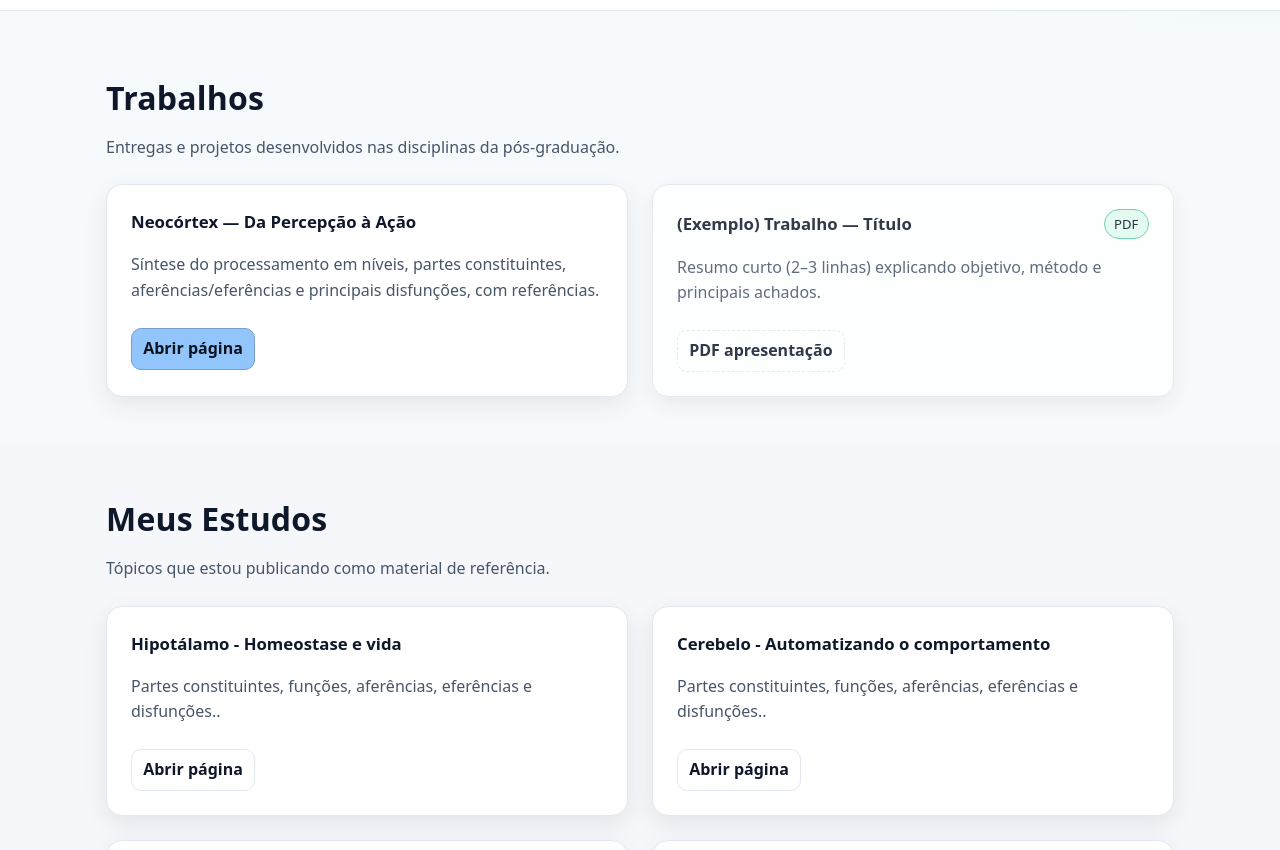
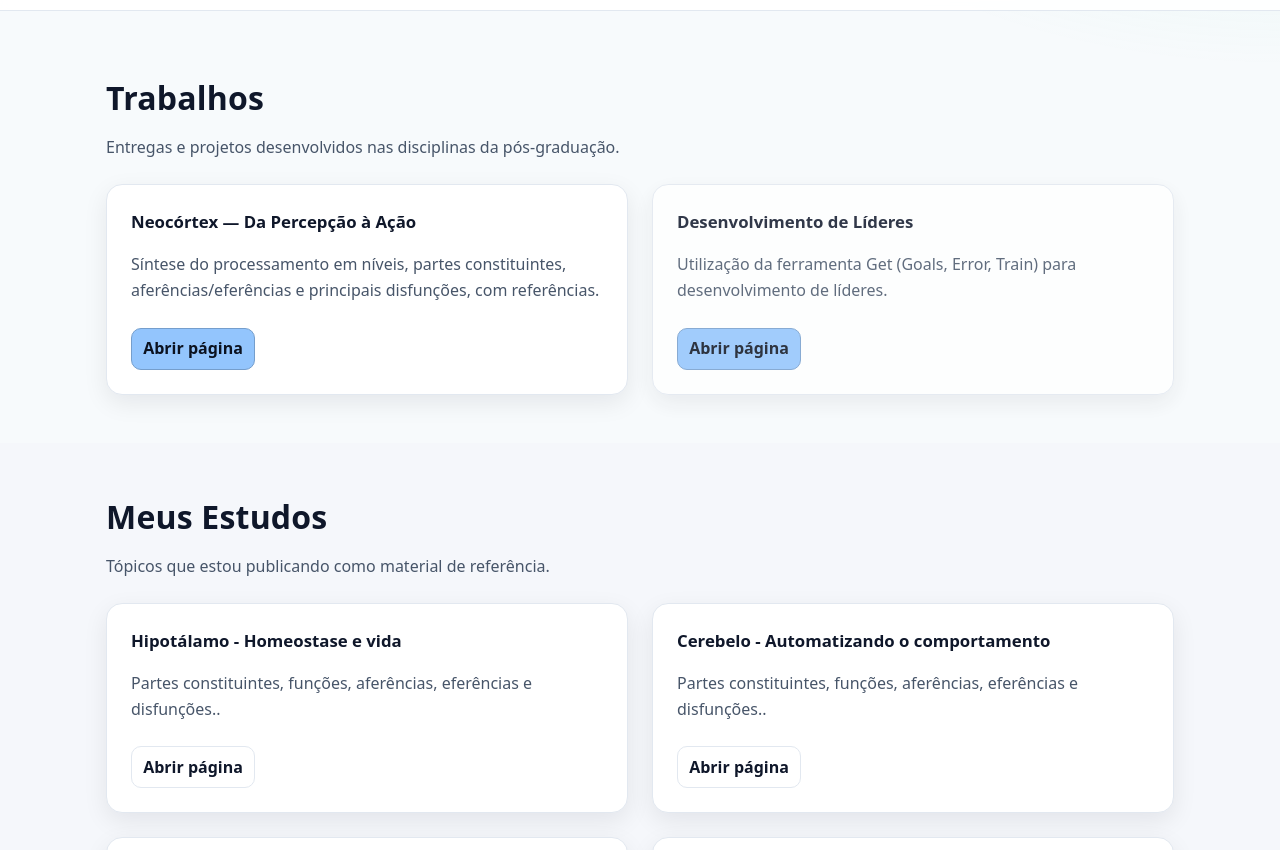
Before and after one commit to gdutramartins/neurociencia, a Jekyll site: the page built from index.html, in a window 1280 px wide and 900 px high, scrolled down 448 px, cut to the strip 50-900 px from the top of the window. Built offline with Jekyll 4.4.1, drawn with Linux system fonts in a browser that asks for light colours.

Commit message:
atualização index

```diff
--- a/index.html
+++ b/index.html
@@ -45,12 +45,11 @@ title: Neurociência nas Organizações
         <!-- Exemplo de placeholder (fácil de duplicar) -->
         <article class="card is-muted">
           <header>
-            <h3>(Exemplo) Trabalho — Título</h3>
-            <span class="tag tag-alt">PDF</span>
+            <h3>Desenvolvimento de Líderes</h3>
           </header>
-          <p>Resumo curto (2–3 linhas) explicando objetivo, método e principais achados.</p>
+          <p>Utilização da ferramenta Get (Goals, Error, Train) para desenvolvimento de líderes.</p>
           <div class="card-actions">
-            <a class="btn btn-sm btn-ghost" href="#">PDF apresentação</a>
+            <a class="btn btn-sm" href="trabalhos/formulario-get.html">Abrir página</a>
           </div>
         </article>
       </div>
```
